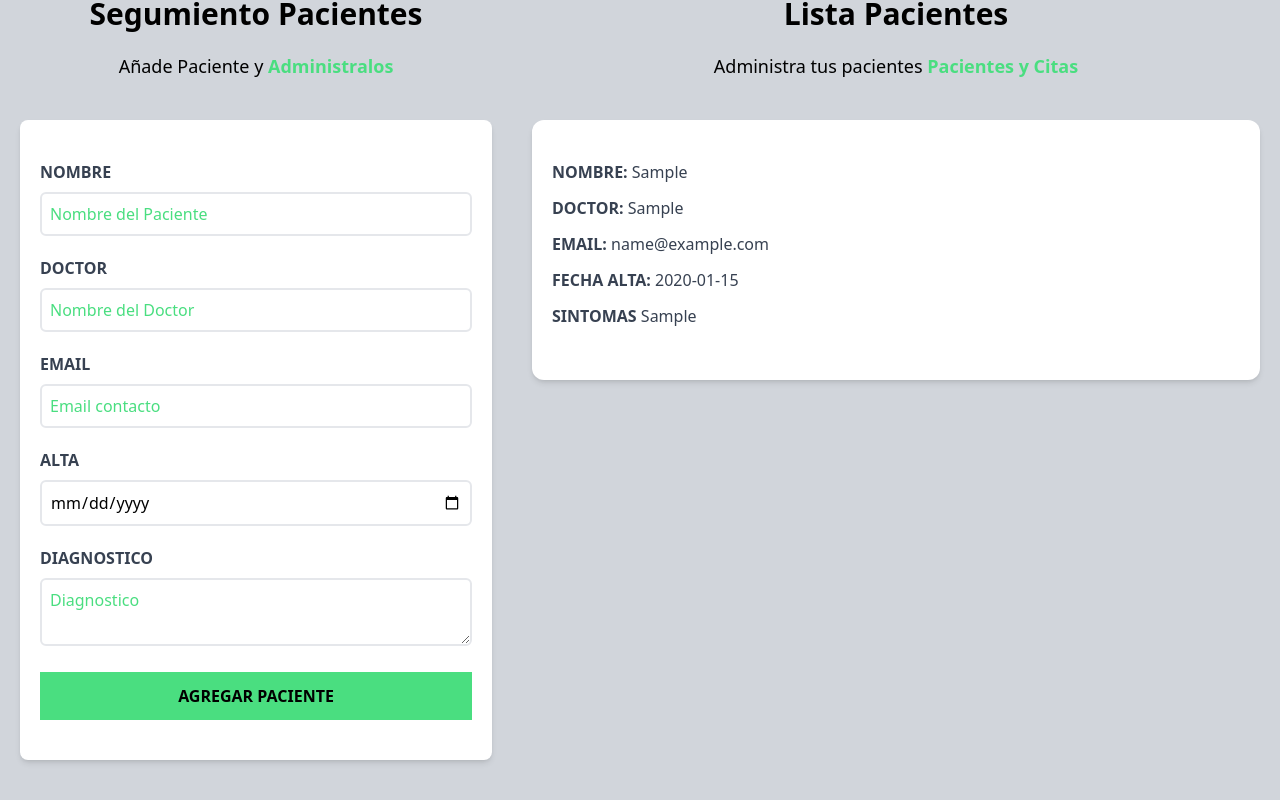
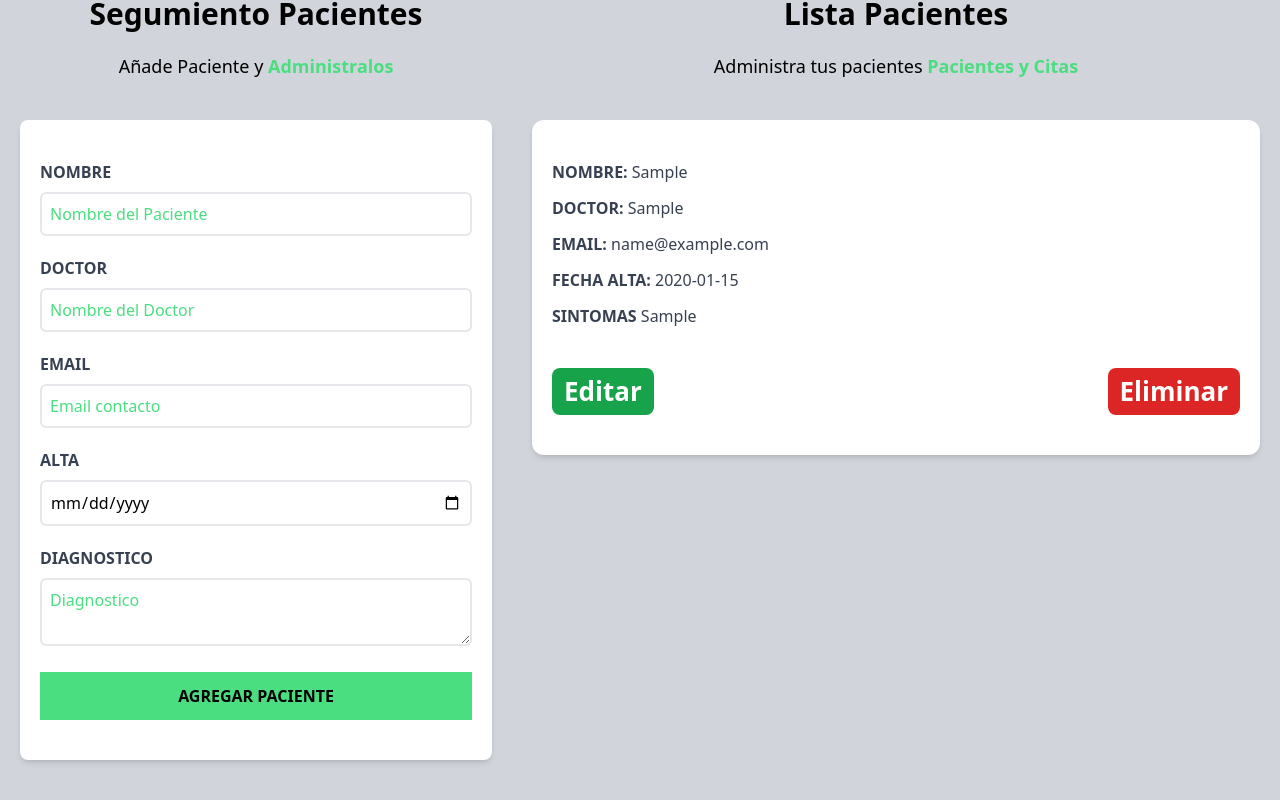
Before and after one commit to facundh/CitaMedica, a React (Vite) app: page / in a window 1280 px wide. Both pictures are taken after typing "Sample", "Sample", "name@example.com", "2020-01-15", "Sample" into the empty fields and a click on the input "Agregar Paciente". Shown: the part 180-980 px from the top of the page. Built offline with nearby package versions, Linux system fonts and the light colour scheme.

Commit message:
Creacion estado paciente para su edicion

```diff
--- a/src/App.jsx
+++ b/src/App.jsx
@@ -8,6 +8,8 @@ import ListaPacientes from './components/ListaPacientes'
 function App() {
 
   const [pacientes, setPacientes] = useState([]);
+  const [paciente, setPaciente] = useState({});
+
 
 
 
@@ -23,6 +25,7 @@ function App() {
           />
           <ListaPacientes
             pacientes={pacientes}
+            setPaciente={setPaciente}
           />
           </div>
     </div>
--- a/src/components/Formulario.jsx
+++ b/src/components/Formulario.jsx
@@ -2,6 +2,12 @@ import React, { useState } from "react";
 import Error from "./Error";
 
 const Formulario = ({setPacientes, pacientes}) => {
+  const getId = () => {
+    const random = Math.random().toString(36).substring(2);
+    const fecha = Date.now().toString(36);
+
+    return random +  fecha
+  }
   const [nombre, setNombre] = useState("");
   const [doctor, setDoctor] = useState("");
   const [email, setEmail] = useState("");
@@ -25,7 +31,8 @@ const Formulario = ({setPacientes, pacientes}) => {
         doctor,
          email,
          fecha,
-         diagnostico
+         diagnostico,
+         id: getId()
       }
       setPacientes([...pacientes, paciente]);
 
--- a/src/components/ListaPacientes.jsx
+++ b/src/components/ListaPacientes.jsx
@@ -1,9 +1,11 @@
 import React from "react";
 import Paciente from "./Paciente";
 
-const ListaPacientes = ({pacientes}) => {
+const ListaPacientes = ({ pacientes, setPaciente }) => {
   return (
     <div className="md:w-1/2  lg:w-3/5 md:h-screen overflow-y-scroll">
+      {pacientes && pacientes.length ? (
+        <>
           <h2 className="font-black text-3xl text-center">Lista Pacientes</h2>
 
           <p className="text-lg mt-5 text-center mb-10">
@@ -13,11 +15,22 @@ const ListaPacientes = ({pacientes}) => {
               Pacientes y Citas{" "}
             </span>
           </p>
-      {
-        pacientes.map(paciente  =>( <Paciente paciente={paciente} />))
-      }
-
-
+          {pacientes.map((paciente) => (
+            <Paciente key={paciente.id} paciente={paciente} setPaciente={setPaciente} />
+          ))}
+        </>
+      ) : (
+        <>
+          <h2 className="font-black text-3xl text-center">No hay pacientes</h2>
+          <p className="text-lg mt-5 text-center mb-10">
+            Agrega pacientes {""}
+            <span className=" text-green-400 font-bold text-lg">
+              {" "}
+              Pacientes y Citas{" "}
+            </span>
+          </p>
+        </>
+      )}
     </div>
   );
 };
--- a/src/components/Paciente.jsx
+++ b/src/components/Paciente.jsx
@@ -1,5 +1,5 @@
-const Paciente = ({ paciente }) => {
-  const {nombre, doctor, email, fecha, diagnostico} = paciente;
+const Paciente = ({ paciente, setPaciente }) => {
+  const { nombre, doctor, email, fecha, diagnostico } = paciente;
   return (
     <div className="mx-5 my-10 bg-white shadow-md px-5 py-10 rounded-xl">
       <p className="font-bold mb-3 text-gray-700 uppercase">
@@ -20,10 +20,24 @@ const Paciente = ({ paciente }) => {
       </p>
       <p className="font-bold mb-3 text-gray-700 uppercase">
         Sintomas {""}
-        <span className="font-normal normal-case">
-       {diagnostico}
-        </span>
+        <span className="font-normal normal-case">{diagnostico}</span>
       </p>
+
+      <div className="flex justify-between mt-10">
+        <button
+          type="button"
+          className="py-1 px-3 bg-green-600 hover:bg-green-700 text-white font-bold  rounded-lg"
+          onClick={() => setPaciente(paciente)}
+        >
+          Editar
+        </button>
+        <button
+          type="button"
+          className="py-1 px-3 bg-red-600 hover:bg-red-700 text-white font-bold  rounded-lg "
+        >
+          Eliminar
+        </button>
+      </div>
     </div>
   );
 };
```
Lines whose indentation alone changed are shown as unchanged.
